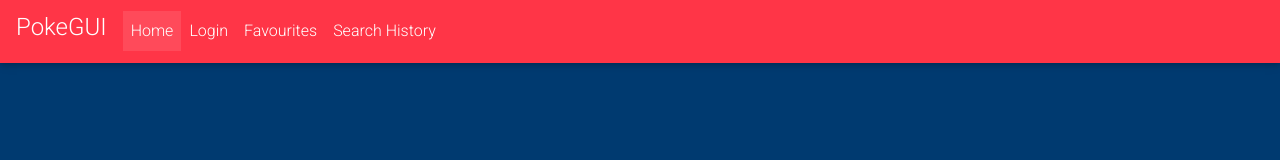
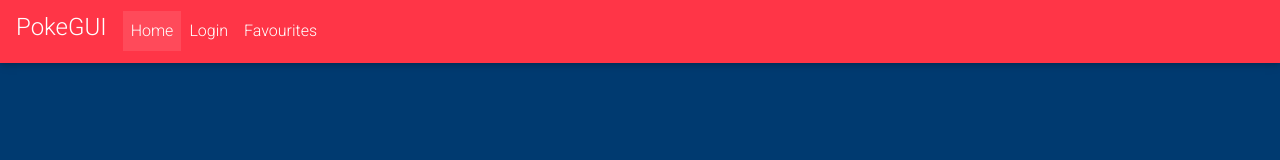
Before and after one commit to CarterMacLennan/pokeAPI-GUI, a React (Create React App) app in the folder client/: page / in a window 1280 px wide. Shown: the top 160 px of the page. Built offline with nearby package versions, Linux system fonts and the light colour scheme.

Commit message:
Added react router to route / to landing page & set navbar as a wrapper class

```diff
--- a/client/package.json
+++ b/client/package.json
@@ -8,6 +8,7 @@
     "@testing-library/user-event": "^12.1.10",
     "react": "^17.0.1",
     "react-dom": "^17.0.1",
+    "react-router-dom": "^5.2.0",
     "react-scripts": "4.0.1",
     "serve": "^11.3.2",
     "web-vitals": "^0.2.4"
--- a/client/src/App.js
+++ b/client/src/App.js
@@ -1,12 +1,15 @@
 import './styles/styles.css';
 import Navigation from './navigation'
 import LandingPage from './landingPage';
+import { Route, Switch } from 'react-router-dom';
 
 export default function App() {
   return (
     <div className="App">
       <Navigation />
-      <LandingPage />
+      <Switch>
+          <Route path="/" component={LandingPage} exact />
+      </Switch>
     </div>
   );
 }
--- a/client/src/index.js
+++ b/client/src/index.js
@@ -1,8 +1,11 @@
 import React from 'react';
 import ReactDOM from 'react-dom';
 import App from './App';
+import { BrowserRouter } from 'react-router-dom';
 
 ReactDOM.render(
-  <App />,
+  <BrowserRouter>
+    <App />
+  </BrowserRouter>,
   document.getElementById('root')
 );
--- a/client/src/navigation.js
+++ b/client/src/navigation.js
@@ -23,9 +23,6 @@
                     <li className="nav-item">
                         <a className="nav-link disabled" href="#">Favourites</a>
                     </li>
-                <li className="nav-item">
-                    <a className="nav-link disabled" href="#">Search History</a>
-                </li>
                 </ul>
             </div>
         </nav>
```
Also changed, not shown: 2 other files (tests, documents, lock files or other folders). Lines whose indentation alone changed are shown as unchanged.
